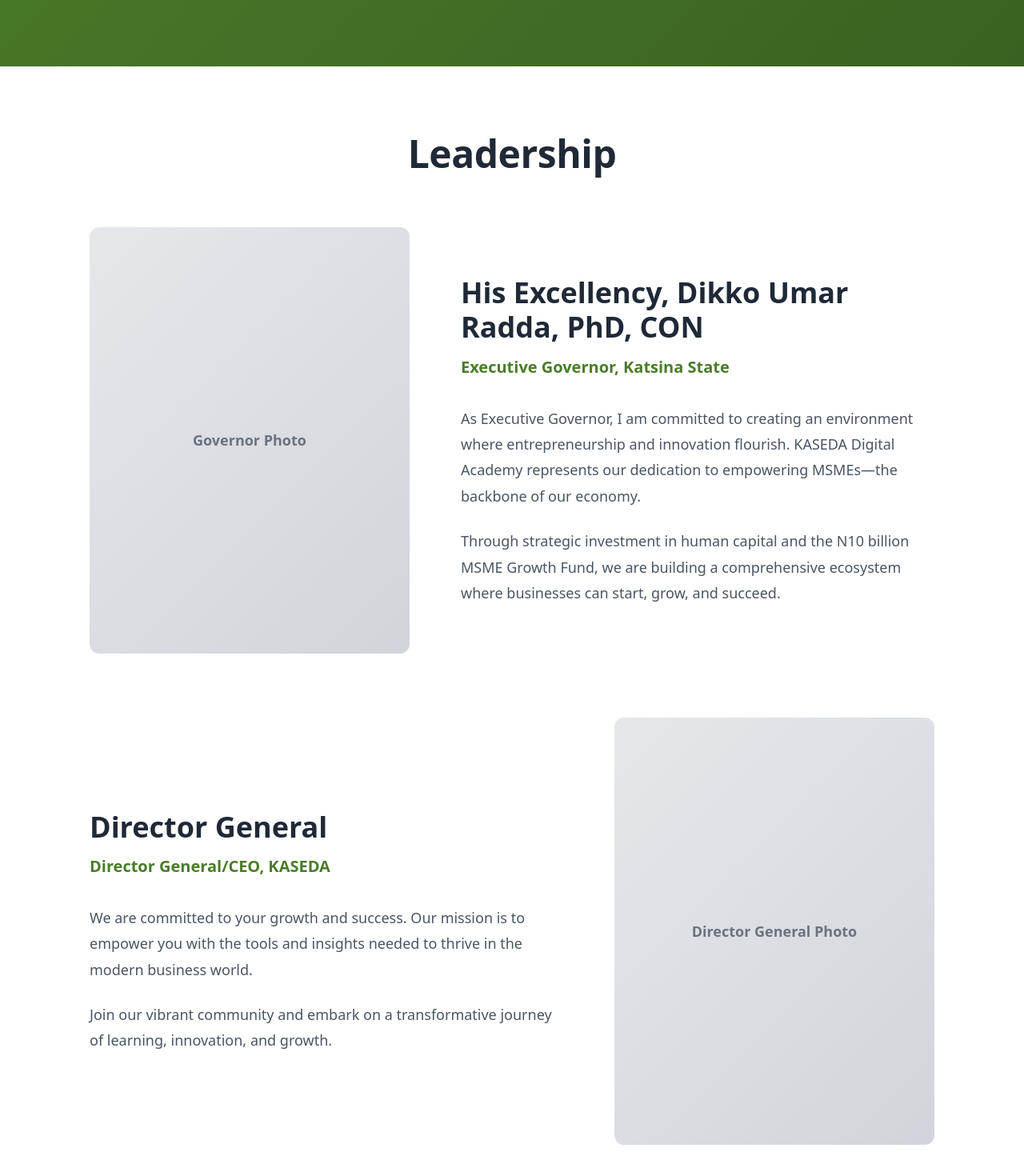
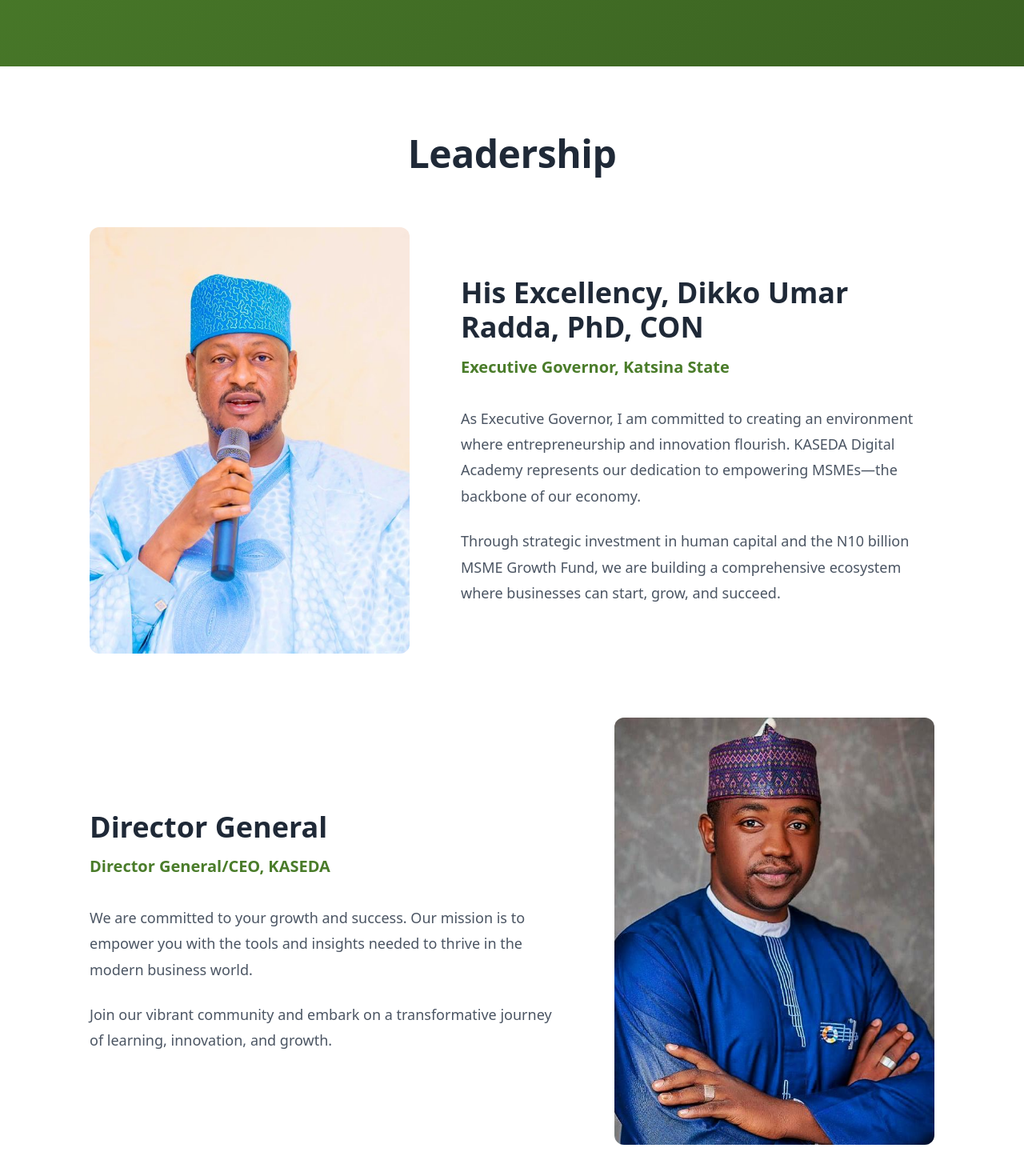
Before and after one commit to adiahn/academy, a React (Vite) app: page /about in a window 1280 px wide. Shown: the part 436-1906 px from the top of the page at 80% size. Built offline with nearby package versions, Linux system fonts and the light colour scheme.

Commit message:
Sections

```diff
--- a/src/components/About/About.jsx
+++ b/src/components/About/About.jsx
@@ -1,5 +1,6 @@
 import { useEffect, useRef, useState } from 'react'
 import { ArrowRight, Check } from 'lucide-react'
+import heroStudentImage from '../../assets/hero-student.png'
 import './About.css'
 
 const About = () => {
@@ -76,7 +77,7 @@
           <div className={`about__visual ${isVisible ? 'about__visual--visible' : ''}`}>
             <div className="about__image-wrapper">
               <img
-                src="https://images.unsplash.com/photo-5222202176988-66273c2fd55f?w=800&q=80"
+                src={heroStudentImage}
                 alt="Students collaborating and learning together"
                 className="about__image"
                 loading="lazy"
--- a/src/pages/AboutPage.css
+++ b/src/pages/AboutPage.css
@@ -81,6 +81,16 @@
 
 .about-leader__photo {
     position: relative;
+}
+
+.about-leader__image {
+    width: 100%;
+    max-width: 400px;
+    aspect-ratio: 3/4;
+    object-fit: cover;
+    border-radius: 12px;
+    display: block;
+    margin: 0 auto;
 }
 
 .about-leader__placeholder {
--- a/src/pages/AboutPage.jsx
+++ b/src/pages/AboutPage.jsx
@@ -63,7 +63,7 @@
 
                     <div className="about-leader">
                         <div className="about-leader__photo">
-                            <div className="about-leader__placeholder">Governor Photo</div>
+                            <img src={governorImage} alt="His Excellency, Dikko Umar Radda" className="about-leader__image" />
                         </div>
                         <div className="about-leader__info">
                             <h3 className="about-leader__name">His Excellency, Dikko Umar Radda, PhD, CON</h3>
@@ -83,7 +83,7 @@
 
                     <div className="about-leader about-leader--reverse">
                         <div className="about-leader__photo">
-                            <div className="about-leader__placeholder">Director General Photo</div>
+                            <img src={dgImage} alt="Director General" className="about-leader__image" />
                         </div>
                         <div className="about-leader__info">
                             <h3 className="about-leader__name">Director General</h3>
```
